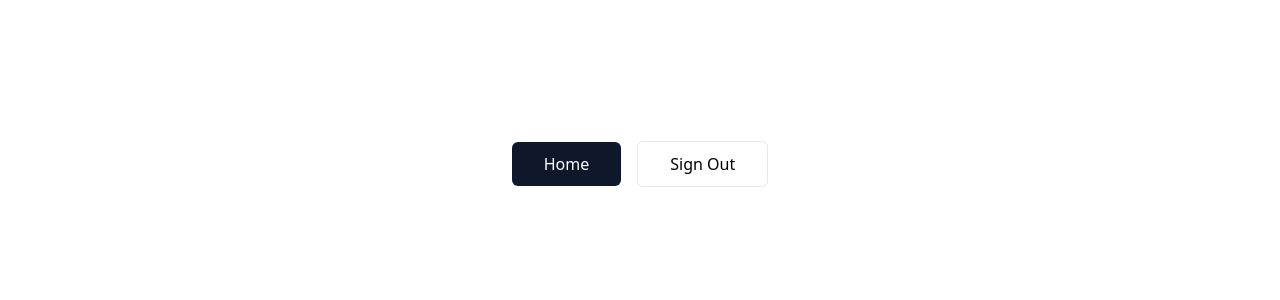
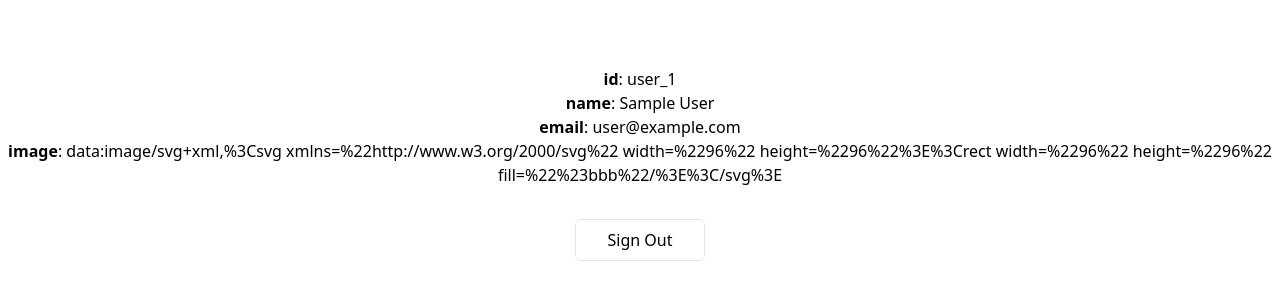
Before and after one commit to nrjdalal/onset, a Next.js app: page /dashboard in a window 1280 px wide. Shown: the part 236-536 px from the top of the page. Built offline with nearby package versions, Linux system fonts and the light colour scheme; no server answers; sample sign-in values are in the browser's storage.

Commit message:
v2 added

```diff
--- a/src/app/(admin)/dashboard/page.tsx
+++ b/src/app/(admin)/dashboard/page.tsx
@@ -1,23 +1,30 @@
-'use client'
+import { auth, signOut } from '@/lib/auth'
+import { redirect } from 'next/navigation'
 
-import { signOut } from 'next-auth/react'
-import Link from 'next/link'
+const Page = async () => {
+  const session = await auth()
+  if (!session) return redirect('/access')
 
-const Page = () => {
   return (
-    <div className="flex min-h-[100dvh] items-center justify-center gap-4">
-      <Link
-        href={'/'}
-        className="rounded-md bg-slate-900 px-8 py-2.5 text-white"
+    <div className="flex min-h-[100dvh] flex-col items-center justify-center gap-8">
+      <div className="text-center">
+        {Object.entries(session.user).map(([key, value]) => (
+          <p key={key}>
+            <span className="font-bold">{key}</span>: {value}
+          </p>
+        ))}
+      </div>
+
+      <form
+        action={async () => {
+          'use server'
+          await signOut()
+        }}
       >
-        Home
-      </Link>
-      <button
-        className="rounded-md border px-8 py-2.5"
-        onClick={() => signOut()}
-      >
-        Sign Out
-      </button>
+        <button className="rounded-md border px-8 py-2" type="submit">
+          Sign Out
+        </button>
+      </form>
     </div>
   )
 }
--- a/src/app/(auth)/access/page.tsx
+++ b/src/app/(auth)/access/page.tsx
@@ -1,23 +1,22 @@
-'use client'
+import { auth, signIn } from '@/lib/auth'
+import { redirect } from 'next/navigation'
 
-import { signIn } from 'next-auth/react'
-import Link from 'next/link'
+const Page = async () => {
+  const session = await auth()
+  if (session) return redirect('/dashboard')
 
-const Page = () => {
   return (
-    <div className="flex min-h-[100dvh] items-center justify-center gap-4">
-      <Link
-        href={'/'}
-        className="rounded-md bg-slate-900 px-8 py-2.5 text-white"
+    <div className="flex min-h-[100dvh] flex-col items-center justify-center gap-8">
+      <form
+        action={async () => {
+          'use server'
+          await signIn('github')
+        }}
       >
-        Home
-      </Link>
-      <button
-        className="rounded-md border px-8 py-2.5"
-        onClick={() => signIn('github')}
-      >
-        Continue with Github
-      </button>
+        <button className="rounded-md border px-8 py-2.5" type="submit">
+          Signin with GitHub
+        </button>
+      </form>
     </div>
   )
 }
```
Also changed, not shown: 1 other file (tests, documents, lock files or other folders).
